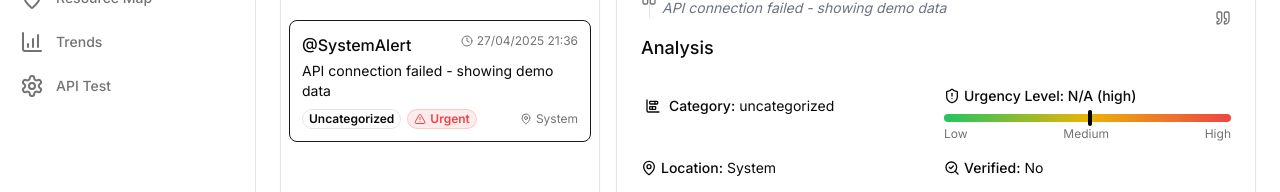
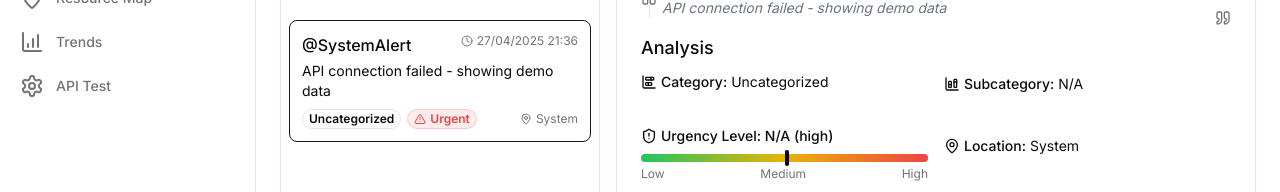
Before and after one commit to InnovationProjectM1/crisis-web, a Next.js app: page /tweet-analysis in a window 1280 px wide. Shown: the part 187-379 px from the top of the page. Built offline with nearby package versions, Linux system fonts and the light colour scheme; no server answers.

Commit message:
feat: add subcategory for classified subgroup

```diff
--- a/components/tweet-analysis.tsx
+++ b/components/tweet-analysis.tsx
@@ -30,6 +30,7 @@ import {
 import {
   AlertTriangle,
   ChartBarStacked,
+  ChartColumnStacked,
   Clock,
   MapPin,
   Quote,
@@ -497,9 +498,15 @@ export function TweetAnalysis() {
               <h2 className="text-lg font-medium mb-2">Analysis</h2>
               <div className="grid grid-cols-2 gap-4 text-sm">
                 <div className="flex items-center gap-1">
-                  <ChartBarStacked className="h-4 w-4$" />
+                  <ChartBarStacked className="h-4 w-4" />
                   <span className="font-medium">Category:</span>{" "}
-                  {selectedTweet.category}
+                  {selectedTweet ? selectedTweet.category.charAt(0).toUpperCase() + selectedTweet.category.slice(1) : "N/A"}
+                </div>
+
+                <div className="flex items-center gap-1 mt-1">
+                  <ChartColumnStacked className="h-4 w-4" />
+                  <span className="font-medium">Subcategory:</span>{" "}
+                  {selectedTweet.classifier?.classified_sub_group ?? "N/A"}
                 </div>
                 <div className="mt-4">
                   <h4 className="text-sm font-medium mb-2 flex items-center gap-1">
```
